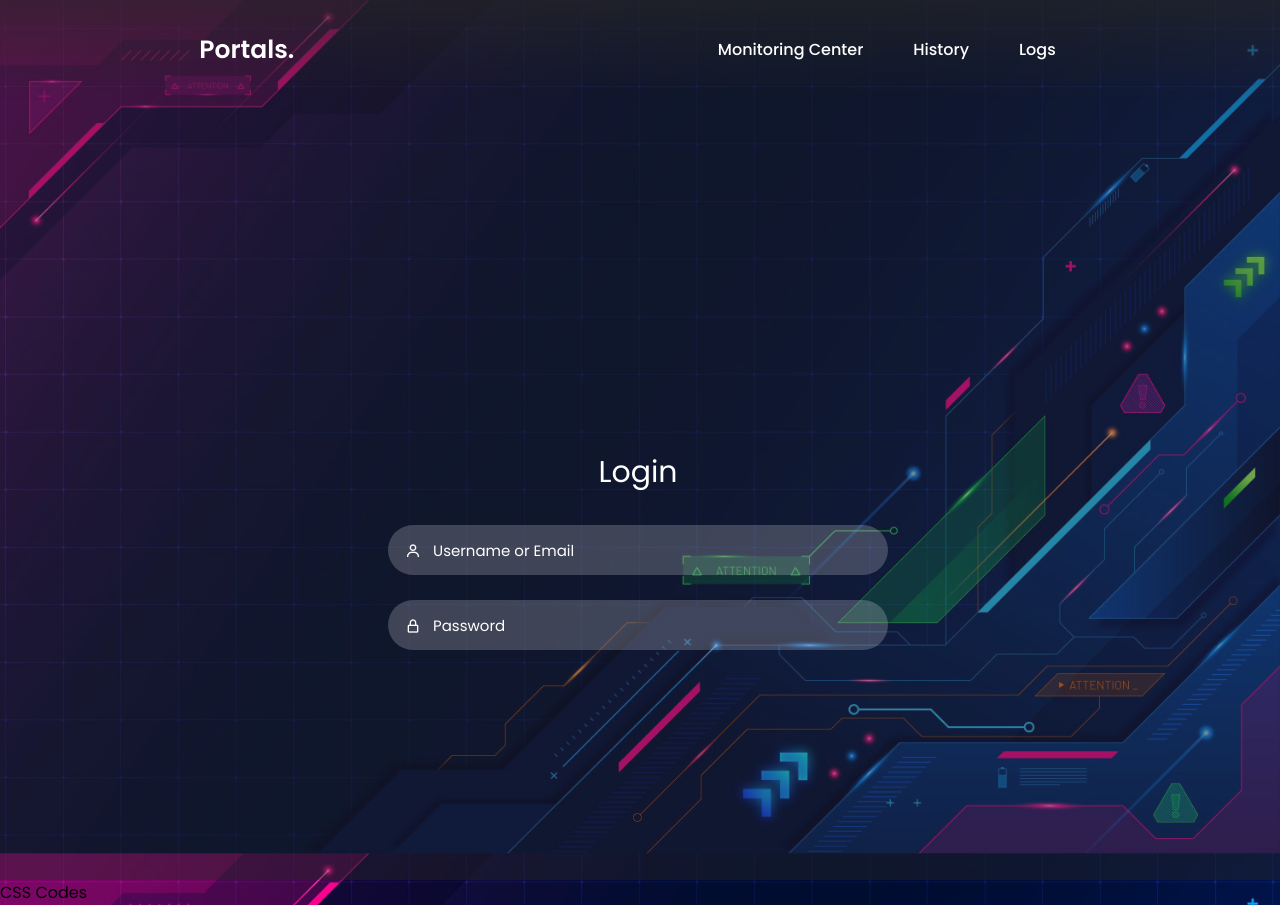
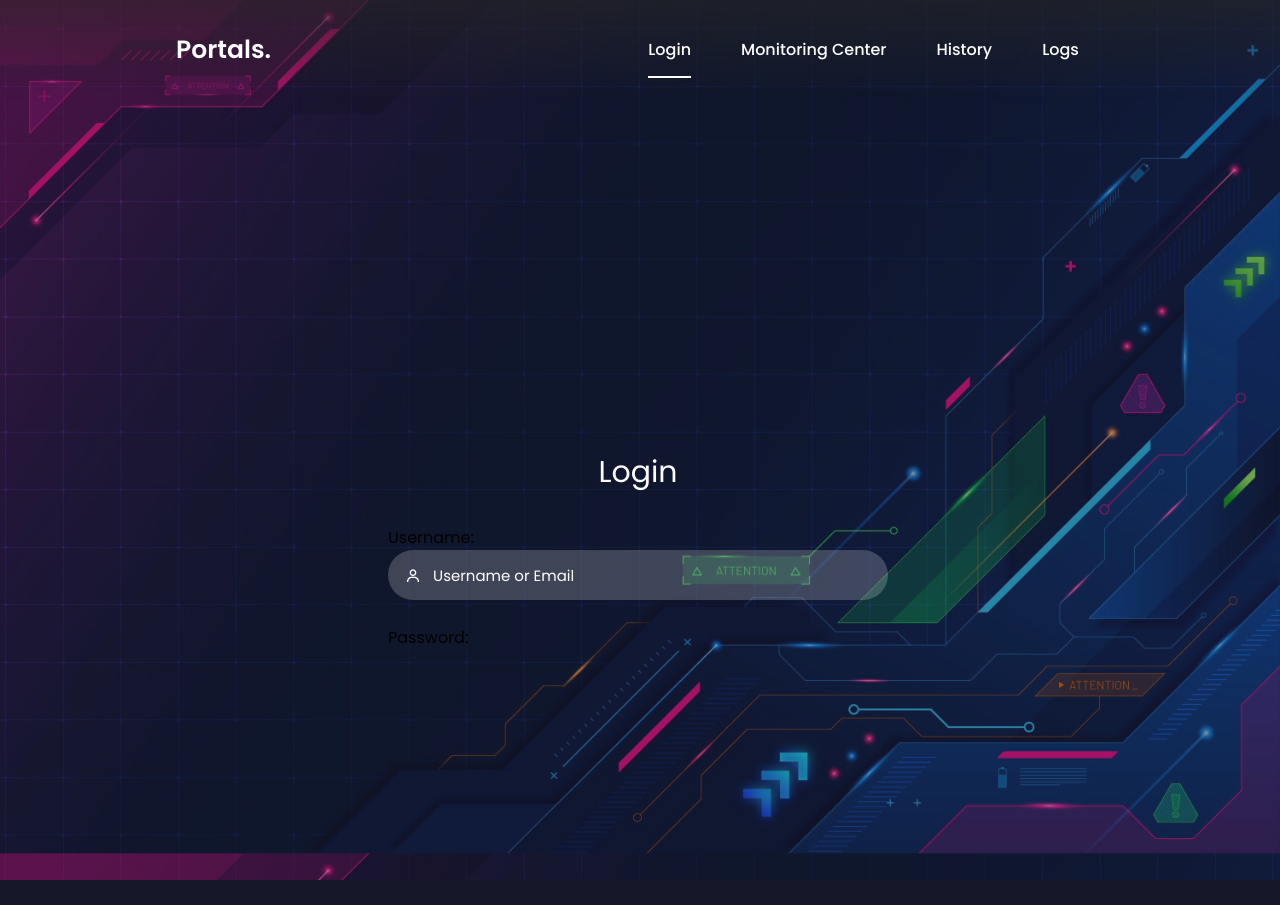
Before and after one commit to mara-Luc/Project, a PHP site: page / in a window 1280 px wide. After the commit the page ends 880 px from the top, so only its background shows below. Run offline with PHP 8.4, Linux system fonts and the light colour scheme.

Commit message:
Update index.php

```diff
--- a/index.php
+++ b/index.php
@@ -16,82 +16,63 @@
             </div>
             <div class="nav-menu" id="navMenu">
                 <ul>
-                <!--
-                <li><a href="#" class="link active">Login</a></li>
-                <li><a href="#" class="link">Monitoring Center</a></li>
-                <li><a href="#" class="link">History</a></li>
-                <li><a href="#" class="link">Logs</a></li>
-                -->
+                    <li><a href="login.php" class="link active">Login</a></li>
                     <li><a href="monitoring.php" class="link">Monitoring Center</a></li>
                     <li><a href="history.php" class="link">History</a></li>
                     <li><a href="logs.php" class="link">Logs</a></li>
-
                 </ul>
             </div>
-        <!--
-        <div class="nav-button">
-            <button class="btn white-btn" id="loginBtn" onclick="login()">Sign In</button>
-            <button class="btn" id="registerBtn" onclick="register()">Sign Up</button>
-        </div>
-        <div class="nav-menu-btn">
-            <i class="bx bx-menu" onclick="myMenuFunction()"></i>
-        </div>
-        -->
         </nav>
         <!----------------------------- Form box ----------------------------------->
         <div class="form-box">
-
             <!------------------- login form -------------------------->
             <form action="login.php" method="POST">
                 <div class="login-container" id="login">
                     <div class="top">
-                <!--<span>Don't have an account? <a href="#" onclick="register()">Sign Up</a></span>-->
                         <header>Login</header>
                     </div>
                     <div class="input-box">
-                <input type="text" class="input-field" placeholder="Username or Email">
+                        <label for="username">Username:</label>
+                        <input type="text" id="username" name="username" class="input-field" placeholder="Username or Email" required>
                         <i class="bx bx-user"></i>
                     </div>
                     <div class="input-box">
-                <input type="password" class="input-field" placeholder="Password">
+                        <label for="password">Password:</label>
+                        <input type="password" id="password" name="password" class="input-field" placeholder="Password" required>
                         <i class="bx bx-lock-alt"></i>
                     </div>
                     <div class="input-box">
                         <input type="submit" class="submit" value="Sign In">
                     </div>
-            <!--
-            <div class="two-col">
-                <div class="one">
-                    <input type="checkbox" id="login-check">
-                    <label for="login-check"> Remember Me</label>
                 </div>
-                <div class="two">
-                    <label><a href="#">Forgot password?</a></label>
-                </div>
-            </div>-->
-        </div>
+            </form>
             <!------------------- registration form -------------------------->
+            <form action="register.php" method="POST">
                 <div class="register-container" id="register">
                     <div class="top">
-                <span>Have an account? <a href="#" onclick="login()">Login</a></span>
+                        <span>Have an account? <a href="login.php" onclick="login()">Login</a></span>
                         <header>Sign Up</header>
                     </div>
                     <div class="two-forms">
                         <div class="input-box">
-                    <input type="text" class="input-field" placeholder="Firstname">
+                            <label for="firstname">First Name:</label>
+                            <input type="text" id="firstname" name="firstname" class="input-field" placeholder="Firstname" required>
                             <i class="bx bx-user"></i>
                         </div>
                         <div class="input-box">
-                    <input type="text" class="input-field" placeholder="Lastname">
+                            <label for="lastname">Last Name:</label>
+                            <input type="text" id="lastname" name="lastname" class="input-field" placeholder="Lastname" required>
                             <i class="bx bx-user"></i>
                         </div>
                     </div>
                     <div class="input-box">
-                <input type="text" class="input-field" placeholder="Email">
+                        <label for="email">Email:</label>
+                        <input type="email" id="email" name="email" class="input-field" placeholder="Email" required>
                         <i class="bx bx-envelope"></i>
                     </div>
                     <div class="input-box">
-                <input type="password" class="input-field" placeholder="Password">
+                        <label for="password">Password:</label>
+                        <input type="password" id="password" name="password" class="input-field" placeholder="Password" required>
                         <i class="bx bx-lock-alt"></i>
                     </div>
                     <div class="input-box">
@@ -107,19 +88,18 @@
                         </div>
                     </div>
                 </div>
+            </form>
         </div>
     </div>
     <script>
-
        function myMenuFunction() {
            var i = document.getElementById("navMenu");
-    if(i.className === "nav-menu") {
+           if (i.className === "nav-menu") {
                i.className += " responsive";
            } else {
                i.className = "nav-menu";
            }
        }
-
     </script>
     <script>
         var a = document.getElementById("loginBtn");
@@ -145,4 +125,3 @@
     </script>
 </body>
 </html>
-CSS Codes
```
Lines whose indentation alone changed are shown as unchanged.
